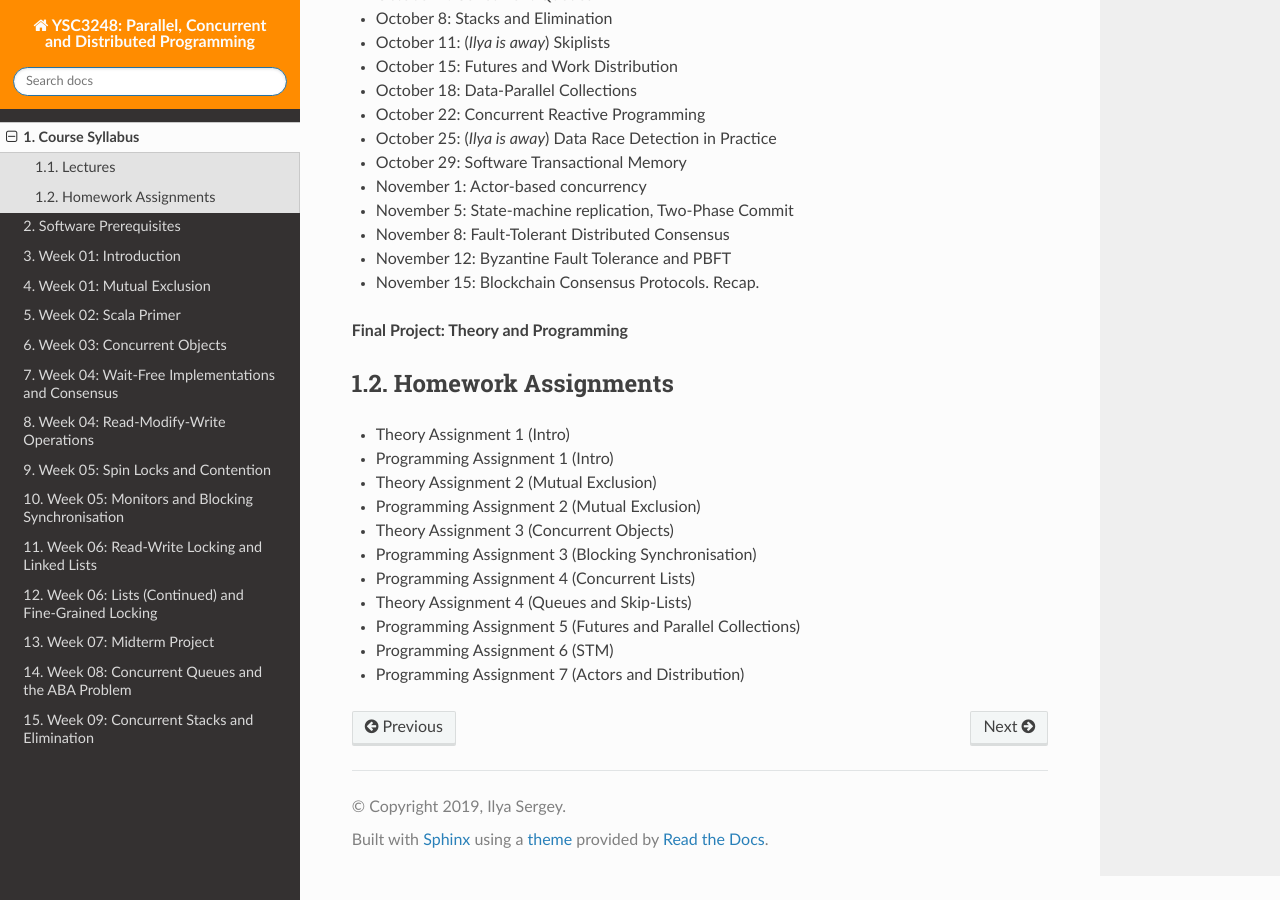
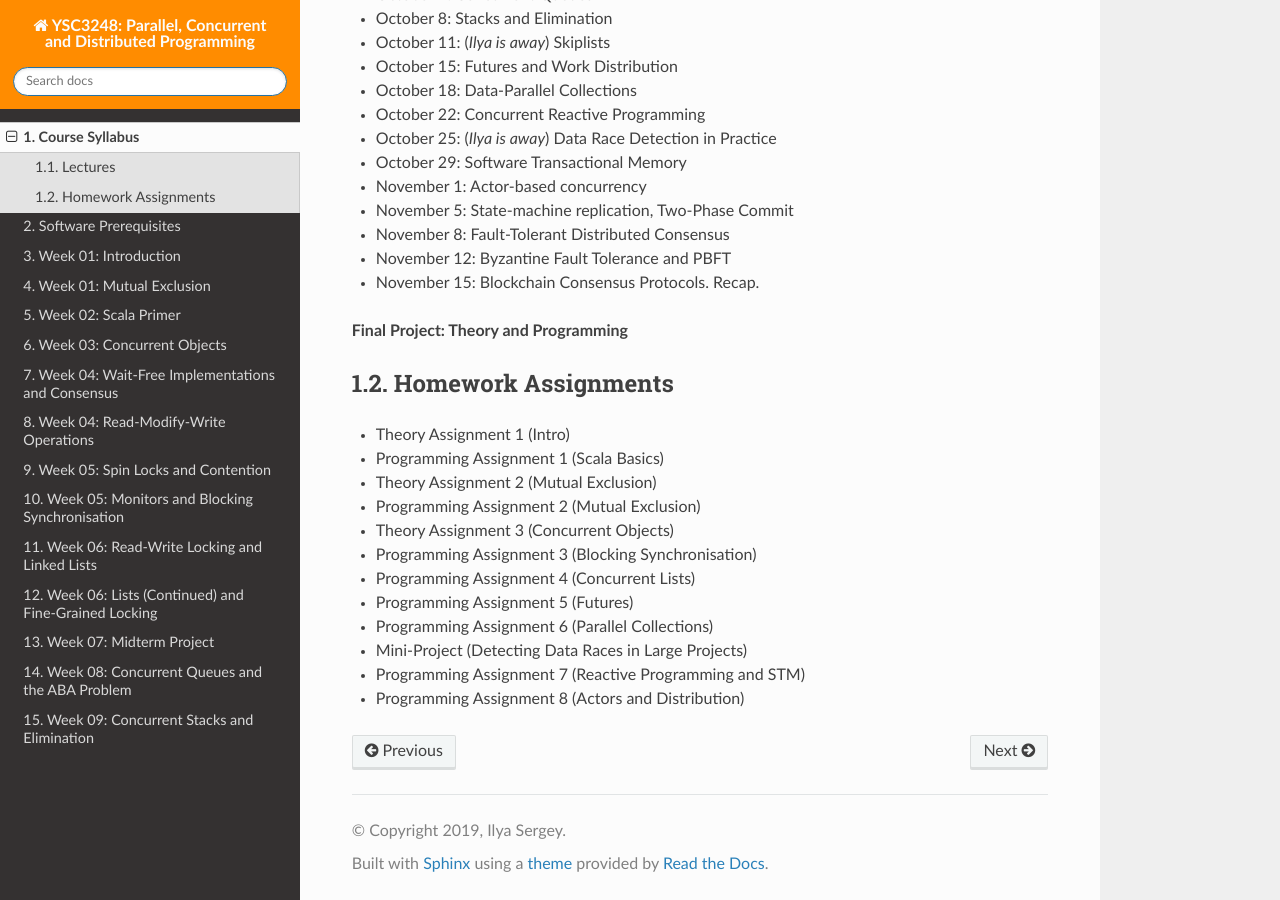
Before and after one commit to ilyasergey/YSC4231, a Sphinx documentation site: the page built from source/syllabus.rst, in a window 1280 px wide and 900 px high, scrolled down 665 px. Built offline with Sphinx 7.4.7 and the Read the Docs theme 2.0.0, drawn with Linux system fonts in a browser that asks for light colours.

Commit message:
syllabus

```diff
--- a/source/syllabus.rst
+++ b/source/syllabus.rst
@@ -55,15 +55,16 @@ Homework Assignments
 --------------------
 
 * Theory Assignment 1 (Intro)
-* Programming Assignment 1 (Intro)
+* Programming Assignment 1 (Scala Basics)
 * Theory Assignment 2 (Mutual Exclusion)
 * Programming Assignment 2 (Mutual Exclusion)
 * Theory Assignment 3 (Concurrent Objects)
 * Programming Assignment 3 (Blocking Synchronisation)
 * Programming Assignment 4 (Concurrent Lists)
-* Theory Assignment 4 (Queues and Skip-Lists)
-* Programming Assignment 5 (Futures and Parallel Collections)
-* Programming Assignment 6 (STM)
-* Programming Assignment 7 (Actors and Distribution)
+* Programming Assignment 5 (Futures)
+* Programming Assignment 6 (Parallel Collections)
+* Mini-Project (Detecting Data Races in Large Projects)
+* Programming Assignment 7 (Reactive Programming and STM)
+* Programming Assignment 8 (Actors and Distribution)
 
 .. * Programming Assignment 8 (Distributed Consensus)
```
